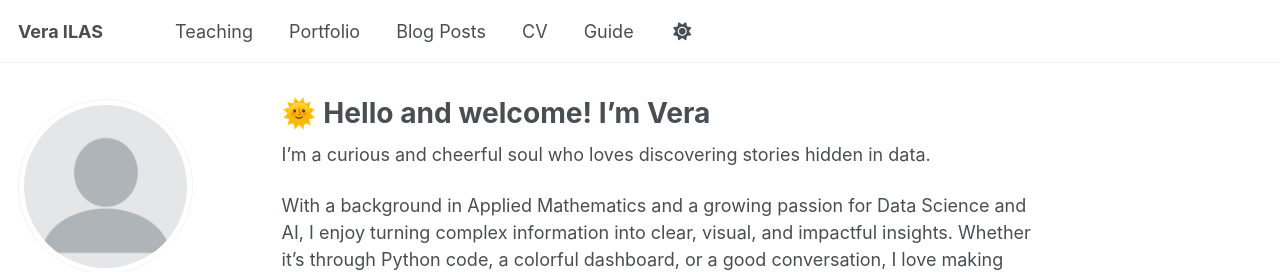
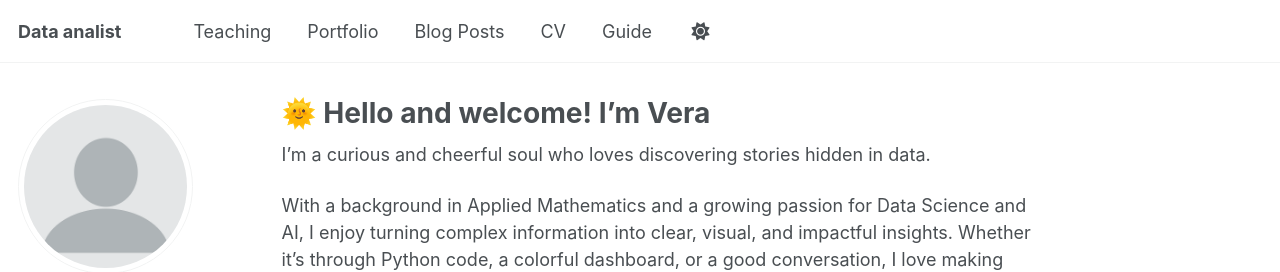
Before and after one commit to IVera96/IVera96.github.io, a Jekyll site: the page built from _pages/about.md, in a window 1280 px wide. Shown: the top 272 px of the page. Built offline with Jekyll 4.4.1, drawn with Linux system fonts in a browser that asks for light colours; a script that is not in the unit is left out.

```diff
--- a/_config.yml
+++ b/_config.yml
@@ -8,7 +8,7 @@
 
 # Basic Site Settings
 locale      : "en-US"
-title       : "Vera ILAS"
+title       : "Data analist"
 name        : "Vera ILAS"
 description : "Curious data enthusiast with a background in Applied Mathematics, passionate about Data Science, AI, and storytelling through data. I enjoy building dashboards, exploring machine learning, and sharing insights in multiple languages."
 url         : "https://IVera96.github.io"
```
Also changed, not shown: images/profile.jpg (added), profile.jpg (added).
